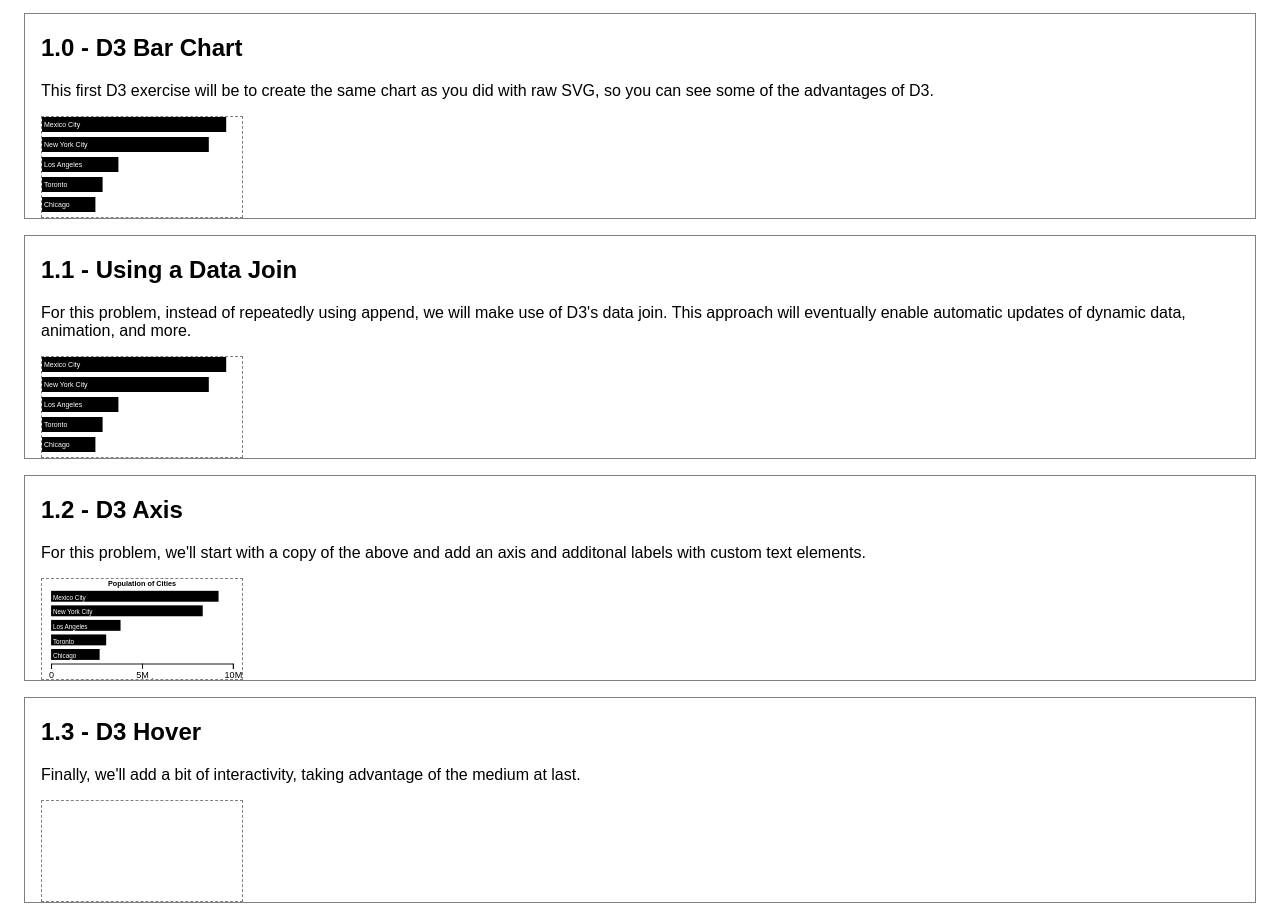
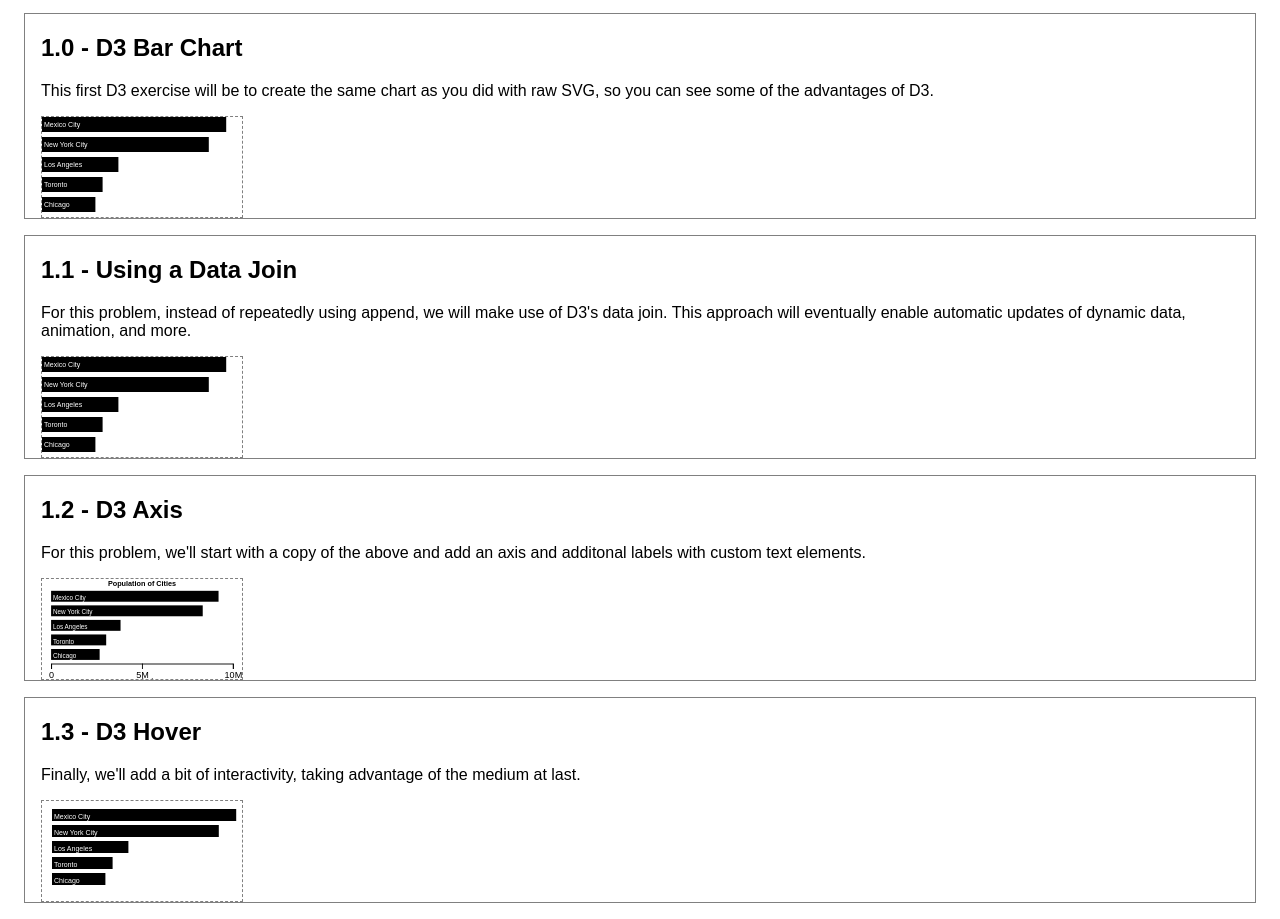
Before and after one commit to daniavayu/data-viz-labs, a plain HTML site: page d3-lab/d3/part1.html in a window 1280 px wide. Shown: the part 87-1006 px from the top of the page. Drawn offline with Linux system fonts and the light colour scheme.

Commit message:
part 1 done

```diff
--- a/d3-lab/d3/part1.html
+++ b/d3-lab/d3/part1.html
@@ -206,7 +206,8 @@
           .append("svg")
           .attr("width", 200)
           .attr("height", 100)
-          .attr("viewBox", "0 0 200 100");
+          .attr("viewBox", "-10 -8 200 100");
+
 
         /*
          To add hover effects, you will need to attach event handler functions
@@ -224,17 +225,40 @@
         // WRITE SOLUTION TO 1.3 BELOW
         // (you can copy/paste 1.2 to start this one)
 
+        div13
+            .selectAll("rect")
+            .data(cities)
+            .join("rect")
+            .attr("width",d=>x(d.population))
+            .attr("y",(d,i)=>i*16)
+            .attr("height", 12)
+            .on("mouseover", onHover)
+            .on("mouseout", onMouseOut);
+
+        div13
+            .selectAll("text")
+            .data(cities)
+            .join("text")
+            .attr("x", 2)
+            .attr("y", (d,i)=>i*16 + 10)
+            .style("fill","white")
+            .style("font-size", "7px")
+            .text(d=>d.city);
+
         // Step 1
         // this is the start of a method that could be passed to on as described above.
         function onHover(event, d) {
           // gets the element where the event occurred
           // you'll need to add the behavior you want to happen
           // and attach this function to the mouseover event
-          d3.select(this);
+          d3.select(this).attr("fill", "orange");
         }
 
         // Step 2
         // You will also need a function to handle the mouse exiting and attach that to "mouseout"
+        function onMouseOut(event, d) {
+          d3.select(this).attr("fill", "black");
+        }
       </script>
     </section>
   </body>
```
